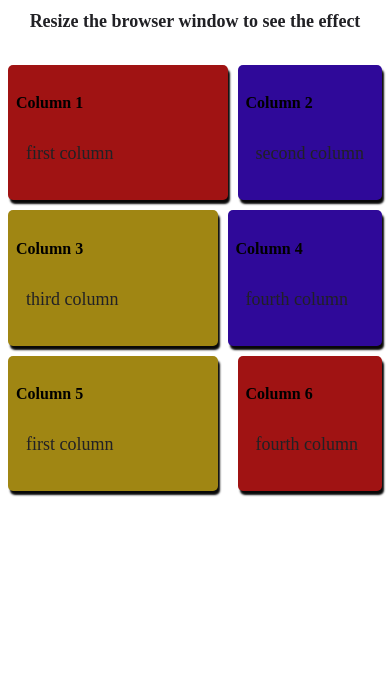
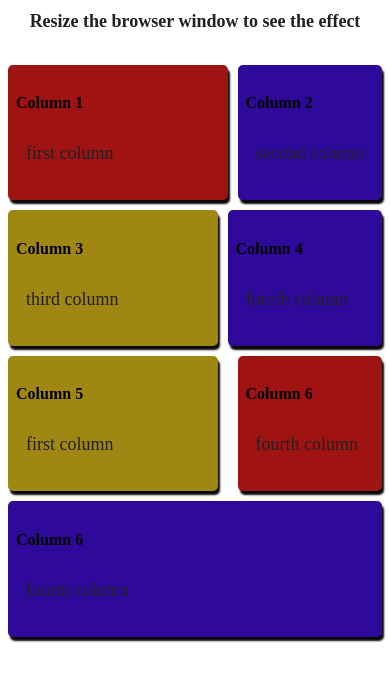
Before and after one commit to Onyiana/personal-work-on-programming, a plain HTML site: page Responsive Four Column Layout/index.html in a window 390 px wide. Shown: the part 129-810 px from the top of the page. Drawn offline with Linux system fonts and the light colour scheme.

Commit message:
responsive column

```diff
--- a/Responsive Four Column Layout/css/style.css
+++ b/Responsive Four Column Layout/css/style.css
@@ -21,7 +21,7 @@
 }
 
 .lastBox1{
-    grid-column: 4/5;
+    grid-column: 3/5;
 }
 
 #layout {
@@ -70,4 +70,8 @@ p {
     .sixthBox{
         grid-column: 3/5;
     }
+
+    .Box{
+        grid-column: 1/5;
+    }
 }
--- a/Responsive Four Column Layout/index.html
+++ b/Responsive Four Column Layout/index.html
@@ -42,6 +42,11 @@
             <h4>Column 6</h4>
             <p>fourth column</p>
         </div>
+
+        <div id="layout" class="Box" style="background-color: rgb(47, 9, 153); border-top: 30px;" >
+            <h4>Column 6</h4>
+            <p>fourth column</p>
+        </div>
     </div>
 </body>
 </html>
```
